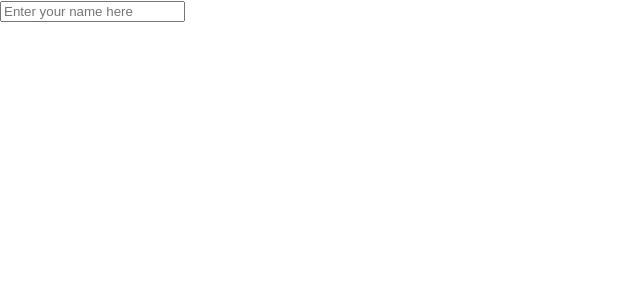
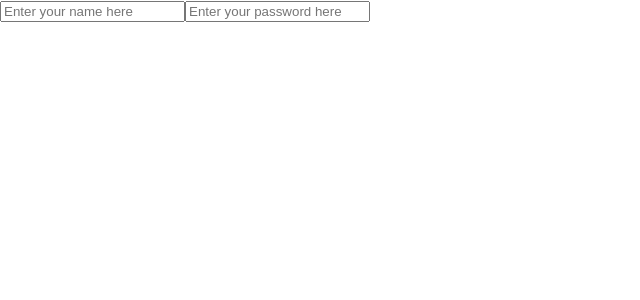
Before and after one commit to SyedShahbazHussain/quiz_react_app, a React (Create React App) app: page / in a window 1280 px wide. Shown: the top 300 px of the page, without its empty margins (0-640 px from the left). Built offline with nearby package versions, Linux system fonts and the light colour scheme.

Commit message:
continue

```diff
--- a/src/components/Login/Login.js
+++ b/src/components/Login/Login.js
@@ -15,15 +15,23 @@ class Login extends Component {
                   errorsObj:{}
 
               },
-              name: ""
+              name: "",
+              pass: "",
          }
     }
     render() {
-        const {name} = this.state;
+        const {name, errors, pass} = this.state;
         return (
         <div>
-            <input type="text" value={name} name="name" id="name" placeholder="Enter your name here"
-            onChange={(ev)=> this.setState({[ev.target.name]:ev.target.value})}/>
+            <form onSubmit={(ev) => this.onSubmit(ev)}>
+
+            <input type="text" value={name} name="name" id="name" label="Username" placeholder="Enter your name here"
+            onChange={(ev)=> this.setState({[ev.target.name]:ev.target.value})} errors={errors}
+            />
+            <input type="password" value={pass} name="pass" id="pass" label="Password" placeholder="Enter your password here"
+            onChange={(ev)=> this.setState({[ev.target.name]:ev.target.value})} errors={errors}
+            />
+            </form>
         </div> );
     }
 }
```
Also changed, not shown: src/components/Input/Input.js (+6 -2 lines).
